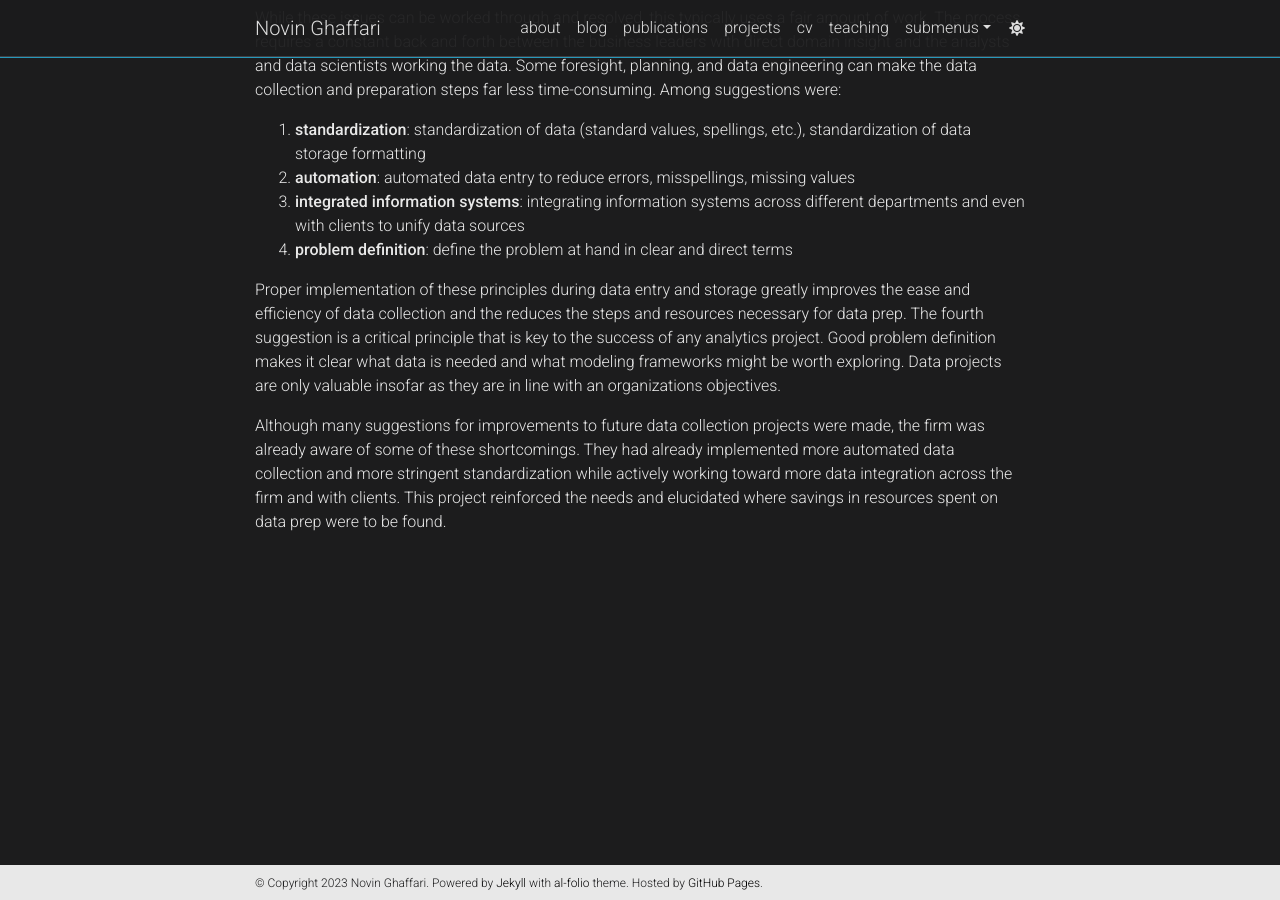
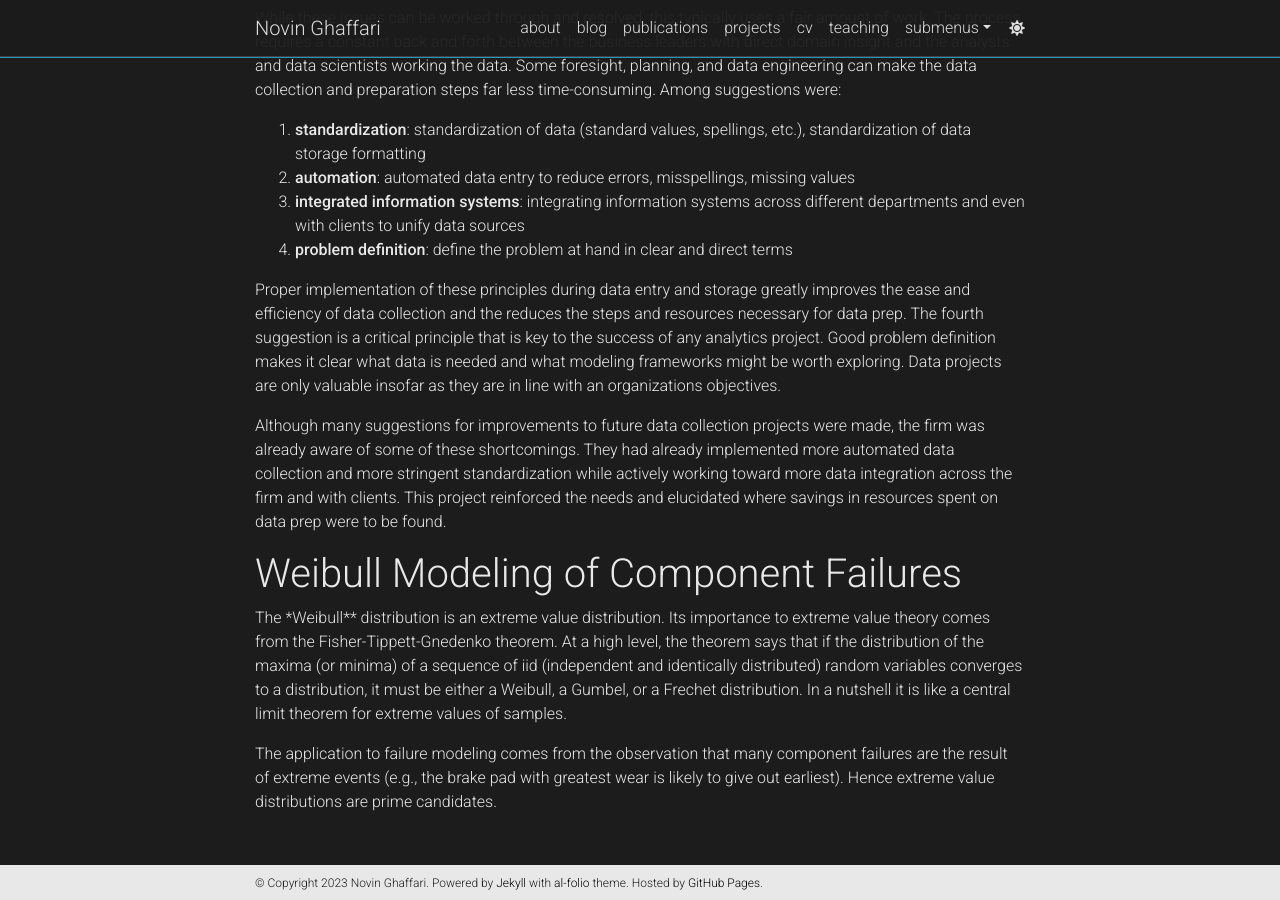
Before and after one commit to nghaffari/nghaffari.github.io, a Jekyll site: the page built from _projects/1_project.md, in a window 1280 px wide and 900 px high, scrolled down 880 px. Built offline with Jekyll 4.4.1, drawn with Linux system fonts in a browser that asks for light colours; comment, search, counter and statistics services are not loaded; a style sheet for code colours, icons or effects is not loaded.

Commit message:
Update 1_project.md

```diff
--- a/_projects/1_project.md
+++ b/_projects/1_project.md
@@ -32,3 +32,9 @@
 Proper implementation of these principles during data entry and storage greatly improves the ease and efficiency of data collection and the reduces the steps and resources necessary for data prep. The fourth suggestion is a critical principle that is key to the success of any analytics project. Good problem definition makes it clear what data is needed and what modeling frameworks might be worth exploring. Data projects are only valuable insofar as they are in line with an organizations objectives.
 
 Although many suggestions for improvements to future data collection projects were made, the firm was already aware of some of these shortcomings. They had already implemented more automated data collection and more stringent standardization while actively working toward more data integration across the firm and with clients. This project reinforced the needs and elucidated where savings in resources spent on data prep were to be found.
+
+# Weibull Modeling of Component Failures
+
+The *Weibull** distribution is an extreme value distribution. Its importance to extreme value theory comes from the Fisher-Tippett-Gnedenko theorem. At a high level, the theorem says that if the distribution of the maxima (or minima) of a sequence of iid (independent and identically distributed) random variables converges to a distribution, it must be either a Weibull, a Gumbel, or a Frechet distribution. In a nutshell it is like a central limit theorem for extreme values of samples.
+
+The application to failure modeling comes from the observation that many component failures are the result of extreme events (e.g., the brake pad with greatest wear is likely to give out earliest). Hence extreme value distributions are prime candidates.
```
